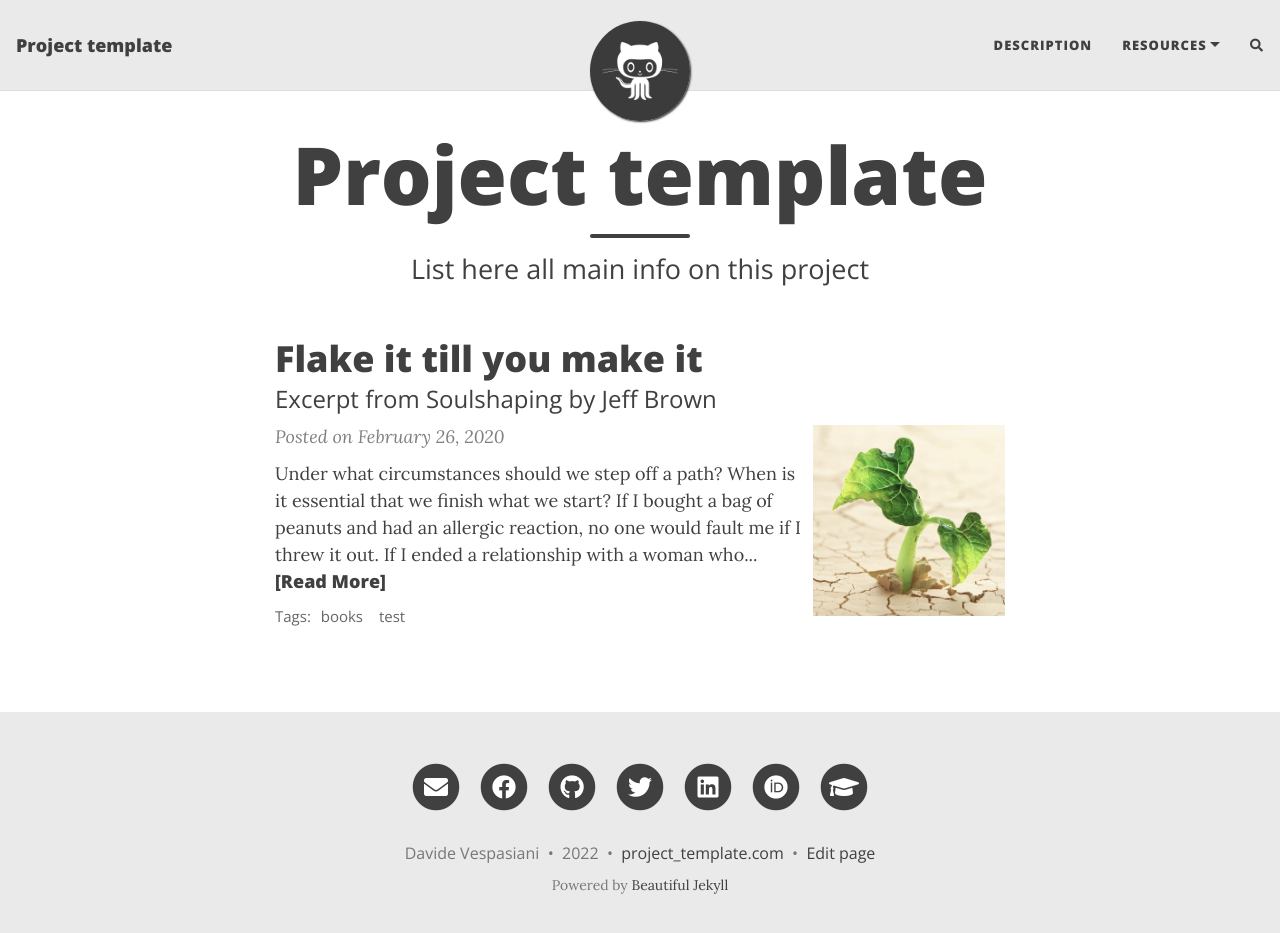
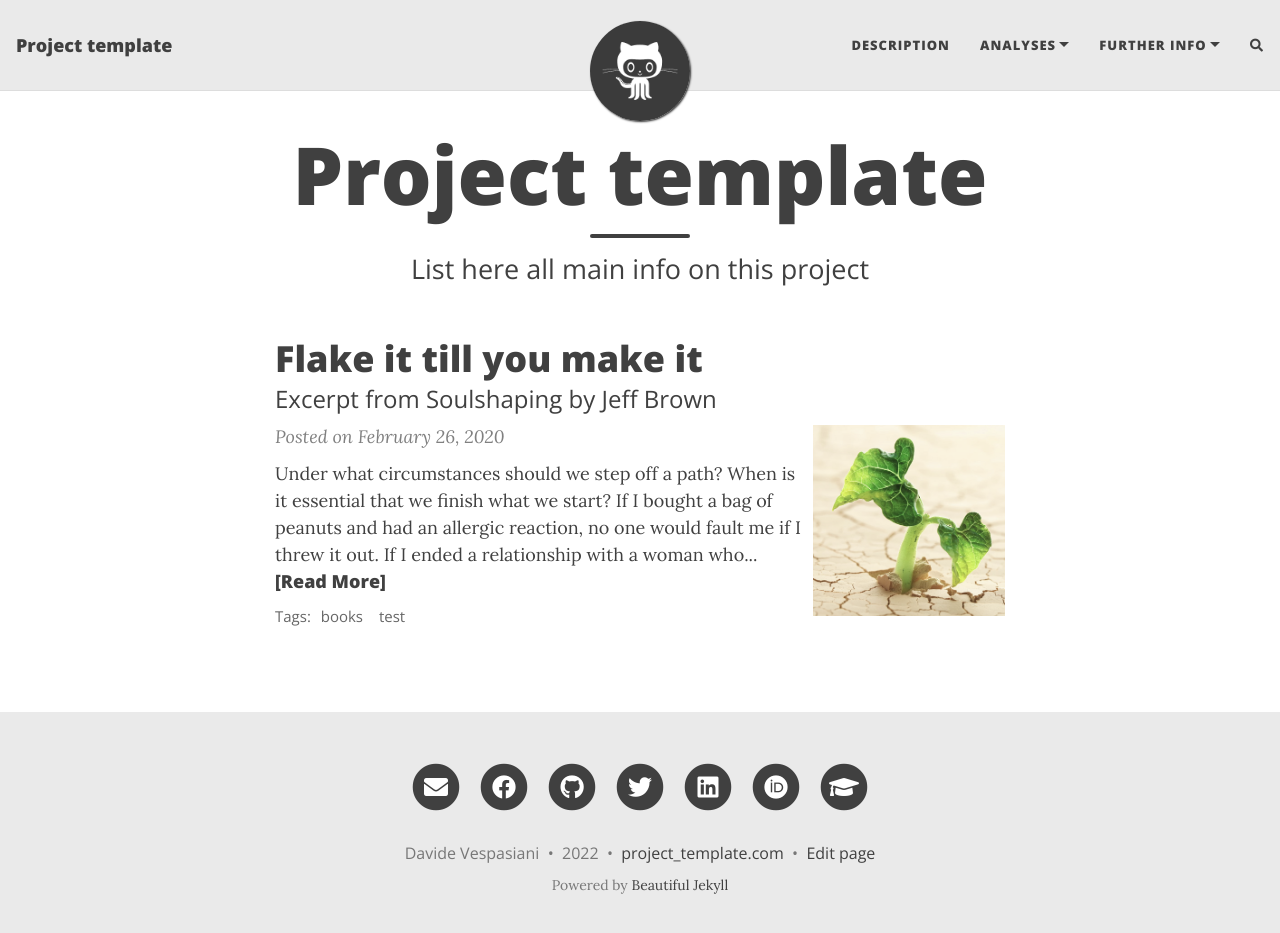
Before and after one commit to dvespasiani/project_template, a Jekyll site: the page built from index.html, in a window 1280 px wide and 946 px high. Shown: the top 933 px of the window. Built offline with Jekyll 4.4.1, drawn with Linux system fonts in a browser that asks for light colours; nearby versions of some CDN libraries; the list of posts is cut into pages by our own code; comment, search, counter and statistics services are not loaded; some of the changed lines change nothing that is shown.

Commit message:
tryin adding pages

```diff
--- a/_config.yml
+++ b/_config.yml
@@ -21,9 +21,12 @@ author: Davide Vespasiani
 
 navbar-links:
   Description: "description"
-  Resources:
-    - Beautiful Jekyll: "https://beautifuljekyll.com"
-    - Learn markdown: "https://www.markdowntutorial.com/"
+  Analyses:
+    - Analysis1: "pages/analysis1"
+    - Analysis2: "pages/analysis2"
+  Further info:
+    - Contributions: "https://beautifuljekyll.com"
+    - Fundings: "https://www.markdowntutorial.com/"
   # Author's home: "https://deanattali.com"
 
 ################
@@ -56,7 +59,7 @@ social-network-links:
   twitter: DVespasiani
   ORCID: 0000-0002-0977-8076
   linkedin: davide-vespasiani-415416140
-  google-scholar: https://scholar.google.com.au/citations?user=DqZbenIAAAAJ&hl=en
+  google-scholar: Davide Vespasiani
   # patreon: DeanAttali
   # youtube: c/daattali
 #  medium: yourname
```
